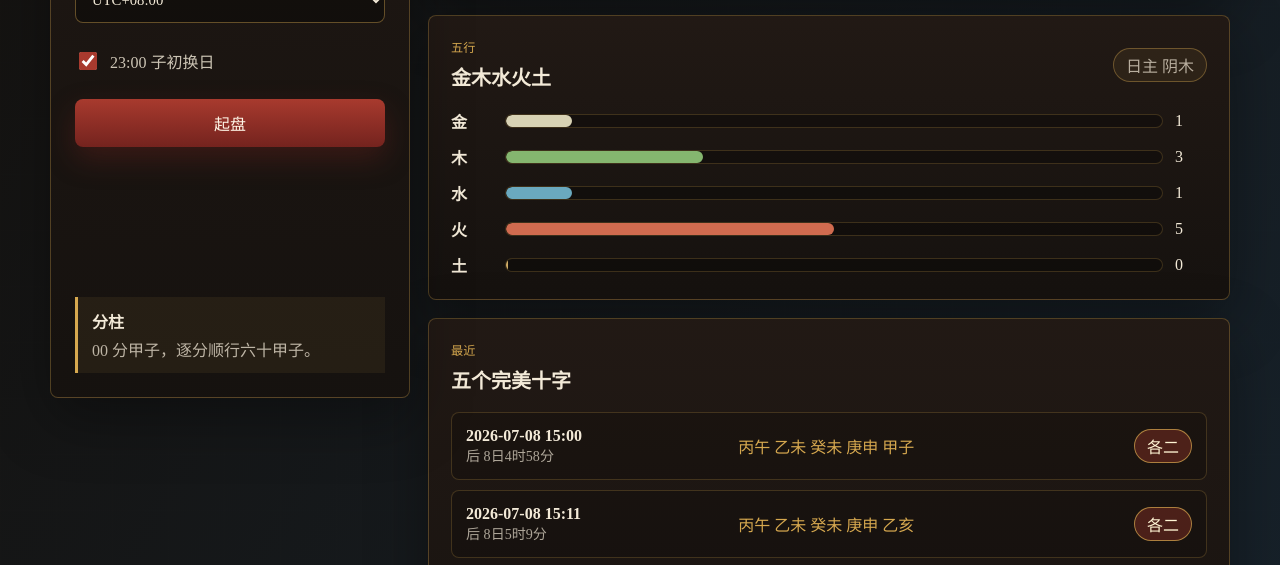
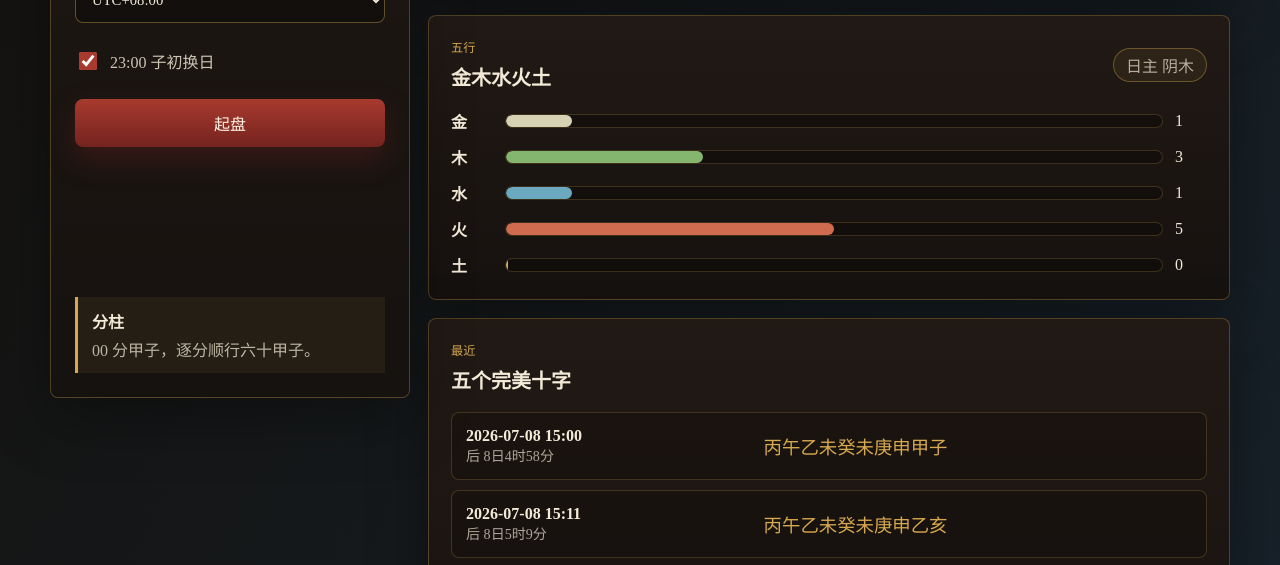
Before and after one commit to lhx499598826/wuzhu-shizi, a plain HTML site: page index.html in a window 1280 px wide. Shown: the part 370-935 px from the top of the page. Drawn offline with Linux system fonts and the light colour scheme.

Commit message:
Show exact ten characters

```diff
--- a/app.js
+++ b/app.js
@@ -307,7 +307,7 @@ function formatDistance(deltaMinutes) {
 }
 
 function tenCharacters(chart) {
-  return chart.pillars.map((pillar) => pillar.name).join(" ");
+  return chart.pillars.map((pillar) => pillar.name).join("");
 }
 
 function renderPillars(chart) {
@@ -362,7 +362,6 @@ function renderNearest(matches, offsetMinutes) {
             <div class="nearest-distance">${formatDistance(deltaMinutes)}</div>
           </div>
           <div class="nearest-pillars">${tenCharacters(chart)}</div>
-          <span class="badge perfect">各二</span>
         </article>
       `,
     )
--- a/styles.css
+++ b/styles.css
@@ -338,7 +338,7 @@ h2 {
   border-radius: var(--radius);
   padding: 14px;
   display: grid;
-  grid-template-columns: minmax(150px, 0.95fr) 1.4fr auto;
+  grid-template-columns: minmax(150px, 0.8fr) 1.2fr;
   gap: 12px;
   align-items: center;
   background: rgba(0, 0, 0, 0.16);
@@ -356,6 +356,8 @@ h2 {
 
 .nearest-pillars {
   color: var(--gold);
+  font-size: 1.15rem;
+  letter-spacing: 0;
   word-break: keep-all;
 }
 
```
